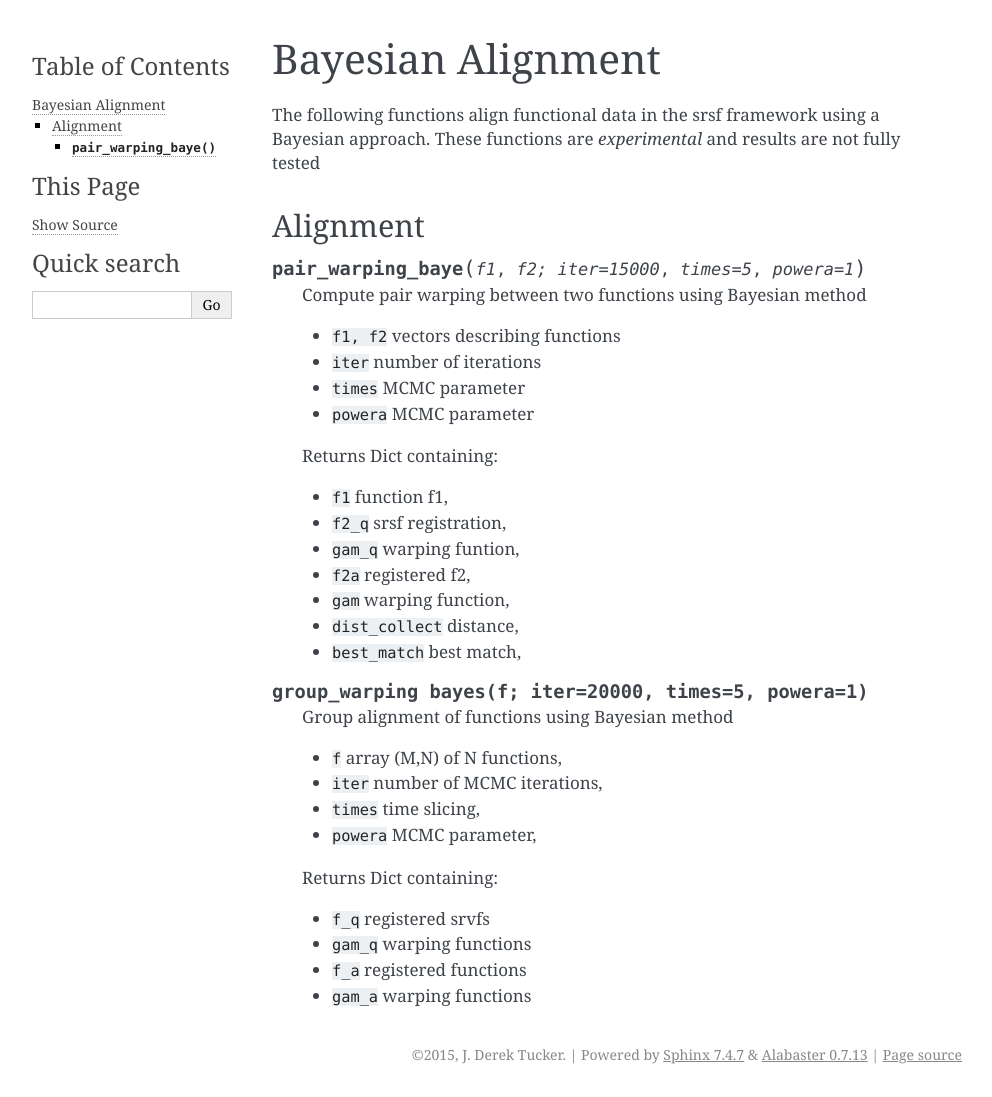
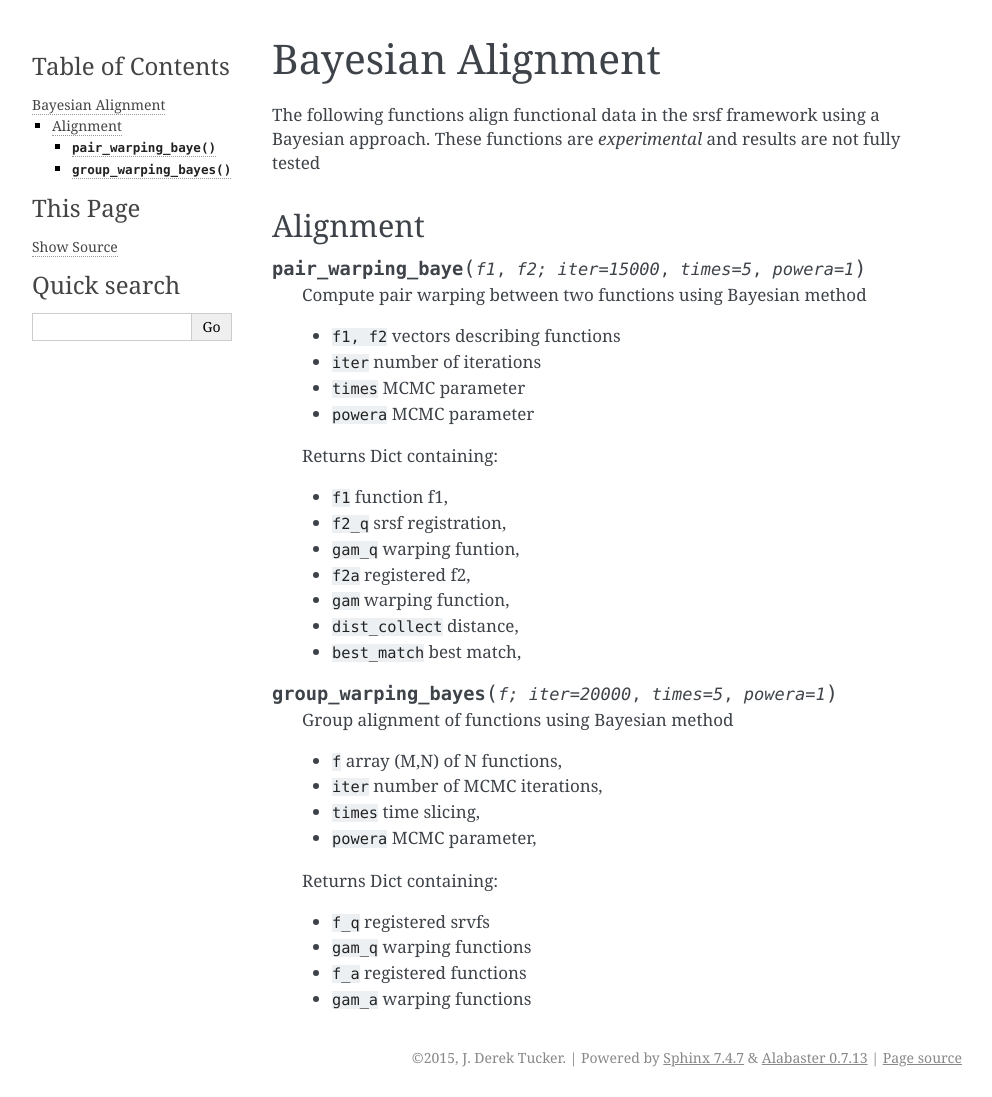
Before and after one commit to jdtuck/ElasticFDA.jl, a Sphinx documentation site: the page built from doc/source/bayes.rst, in a window 1280 px wide. Shown: the whole page, without its empty margins (148-1140 px from the left). Built offline with Sphinx 7.4.7, drawn with Linux system fonts in a browser that asks for light colours; formulas are drawn with MathJax 3.

Commit message:
fix documentation

```diff
--- a/doc/source/bayes.rst
+++ b/doc/source/bayes.rst
@@ -26,7 +26,7 @@ Alignment
     + ``dist_collect`` distance,
     + ``best_match`` best match,
 
-.. function:: group_warping bayes(f; iter=20000, times=5, powera=1)
+.. function:: group_warping_bayes(f; iter=20000, times=5, powera=1)
 
     Group alignment of functions using Bayesian method
 
```
